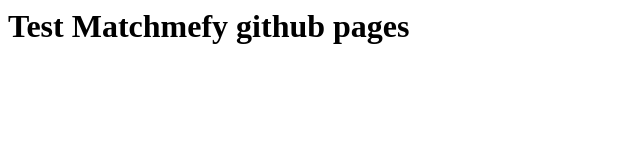
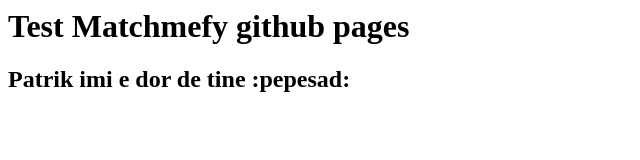
Before and after one commit to GhimpuLucianEduard/matchmefy-web, a plain HTML site: page index.html in a window 1280 px wide. Shown: the whole page, without its empty margins (0-640 px from the left). Drawn offline with Linux system fonts and the light colour scheme.

Commit message:
Update index.html

```diff
--- a/index.html
+++ b/index.html
@@ -1 +1,3 @@
 <h1>Test Matchmefy github pages</h1>
+
+<h2>Patrik imi e dor de tine :pepesad:</h2>
```
